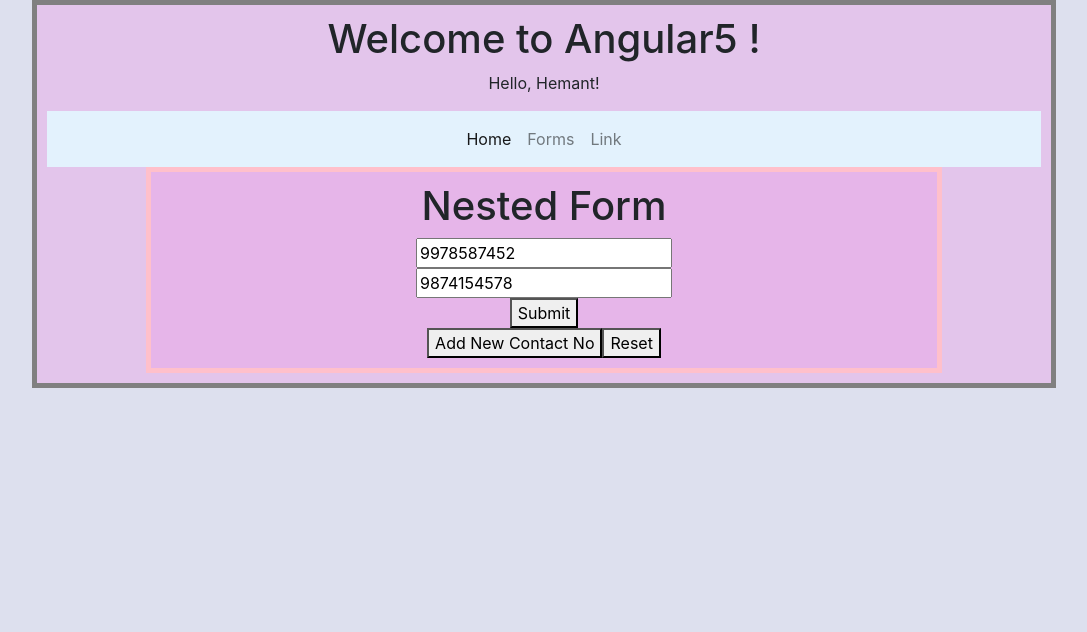
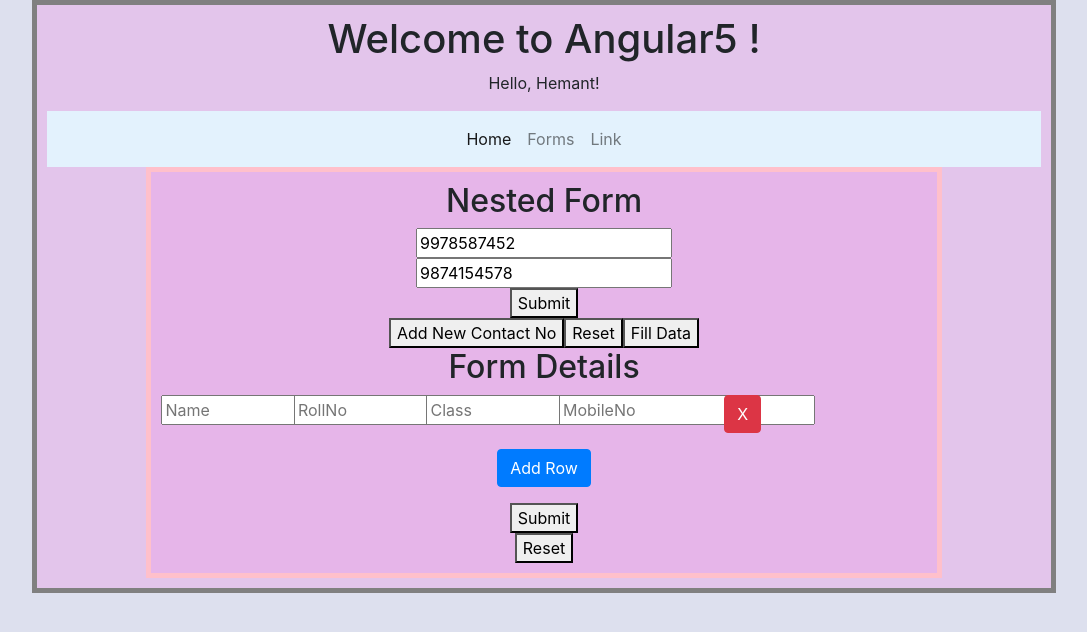
Before and after one commit to hpwani/angular5, an Angular app: page /home in a window 1280 px wide. Shown: the top 632 px of the page, without its empty margins (96-1183 px from the left). Built offline with nearby package versions, Linux system fonts and the light colour scheme.

Commit message:
dynamically row added

```diff
--- a/src/app/home/home.component.css
+++ b/src/app/home/home.component.css
@@ -6,6 +6,14 @@
     text-align: center !important;
 }
 
+#firstRow {
+    border-color: rgb(229, 255, 0);
+}
+
+#secondRow {
+    border-color: rgb(0, 17, 255);
+}
+
 input.ng-invalid.ng-touched {
     border-color: red;
 }
--- a/src/app/home/home.component.html
+++ b/src/app/home/home.component.html
@@ -1,5 +1,6 @@
 <body>
-    <h1>Nested Form</h1>
+    <div id="firstRow">
+        <h2>Nested Form</h2>
         <form [formGroup]="form" (ngSubmit)="onSubmit()">
             <div formArrayName="ContactNos">
                 <div *ngFor="let contact of form.controls.ContactNos.controls; index as i">
@@ -10,4 +11,41 @@
         </form>
         <button (click)="addContactNo()">Add New Contact No</button>
         <button (click)="setPreset()">Reset</button>
+        <button (click)="fillData()">Fill Data</button>
+    </div>
+    <div id="secondRow">
+        <h2>Form Details</h2>
+        <form novalidate [formGroup]="frmGrp" (ngSubmit)="submit()">
+            <div class="col-x-12 from-group marL40">
+                <div formGroupName="itemRows">
+                    <ng-container *ngIf='frmGrp.controls.itemRows!=null'>
+                        <div *ngFor='let itemRows of frmGrp.controls.itemRows.controls; let i=index' [formGroupName]="i">
+                            <div class="row">
+                                <div class="col-md-2 form-group">
+                                    <input matinput placeholder="Name" formControlName="Name">
+                                </div>
+                                <div class="col-md-2 form-group">
+                                    <input matinput placeholder="RollNo" formControlName="RollNo">
+                                </div>
+                                <div class="col-md-2 form-group">
+                                    <input matinput placeholder="Class" formControlName="Class">
+                                </div>
+                                <div class="col-md-2 form-group">
+                                    <input matinput placeholder="MobileNo" formControlName="MobileNo">
+                                </div>
+                                <div class="col-md-2 form-group">
+                                    <button (click)="deleteRow(i)" class="btn btn-danger">X</button>
+                                </div>
+                            </div>
+                        </div>
+                    </ng-container>
+                    <div class="form-group">
+                        <button (click)="addNewRow()" [disabled]="frmGrp.invalid" class="btn btn-primary">Add Row</button>
+                    </div>
+                </div>
+            </div>
+            <button>Submit</button>
+        </form>
+        <button (click)="reSet()">Reset</button>
+    </div>
 </body>
--- a/src/app/home/home.component.ts
+++ b/src/app/home/home.component.ts
@@ -1,5 +1,5 @@
 import { Component, OnInit } from '@angular/core';
-import { FormControl, FormGroup, FormArray, FormBuilder } from '@angular/forms';
+import { FormControl, FormGroup, FormArray, FormBuilder, NgControlStatus } from '@angular/forms';
 
 @Component({
   selector: 'app-home',
@@ -9,8 +9,10 @@
 export class HomeComponent implements OnInit {
   FormGroup: FormGroup;
   form: any;
+  frmGrp: FormGroup;
+  TotalRow: number;
 
-  constructor() { }
+  constructor(private _fb: FormBuilder) { }
 
   ngOnInit(): void {
     this.form = new FormGroup({
@@ -19,15 +21,63 @@
         new FormControl('9874154578'),
       ]),
     });
+    this.form.get('ContactNos').valueChanges.subscribe(
+      contactNo => {
+        console.log('Num Change: ' + contactNo);
+      });
+
+    this.frmGrp = this._fb.group({
+      itemRows: this._fb.array([this.initItemRow()]),
+      });
   }
+  initItemRow(){
+    return this._fb.group({
+      Name: [''],
+      RollNo: [''],
+      Class: [''],
+      MobileNo: ['']
+    });
+  }
+
+  addNewRow(){
+    const control = <FormArray>this.frmGrp.controls['itemRows'];
+    control.push(this.initItemRow());
+  }
+
+  deleteRow(index: number){
+    const control = <FormArray>this.frmGrp.controls['itemRows'];
+    if(control != null){
+      this.TotalRow = control.value.length;
+    }
+    if(this.TotalRow > 1){
+      control.removeAt(index);
+    } else {
+      alert('One Record is Mandatory..!');
+      return false;
+    }
+  }
+
+  submit() {
+    console.log(this.frmGrp.get('itemRows').value);
+  }
+
+  reSet() {
+    this.frmGrp.reset();
+  }
+
 addContactNo() {
   this.form.get('ContactNos').push(new FormControl());
+  this.form.get('ContactNos').patchValue(['9975887568']);
 }
 onSubmit() {
   console.log(this.form.get('ContactNos').value);
   console.log(this.form.value);
 }
 setPreset() {
-  this.form.get('ContactNos').patchValue(['9978487564', '8785478967']);
+  // this.form.get('ContactNos').patchValue(['9978487564', '8785478967','']);
+  this.form.reset();
+}
+fillData() {
+  this.form.get('ContactNos').patchValue(['7788994878']);
 }
 }
```
Lines whose indentation alone changed are shown as unchanged.
